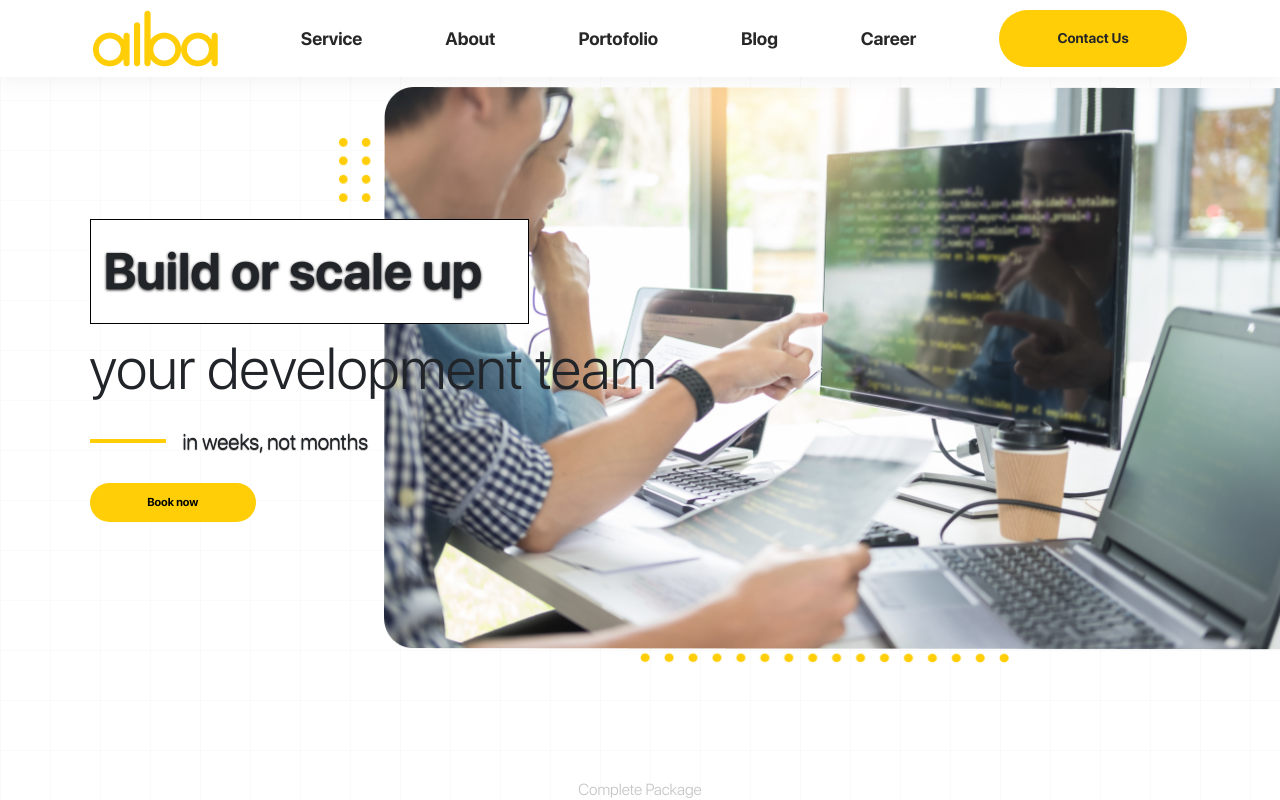
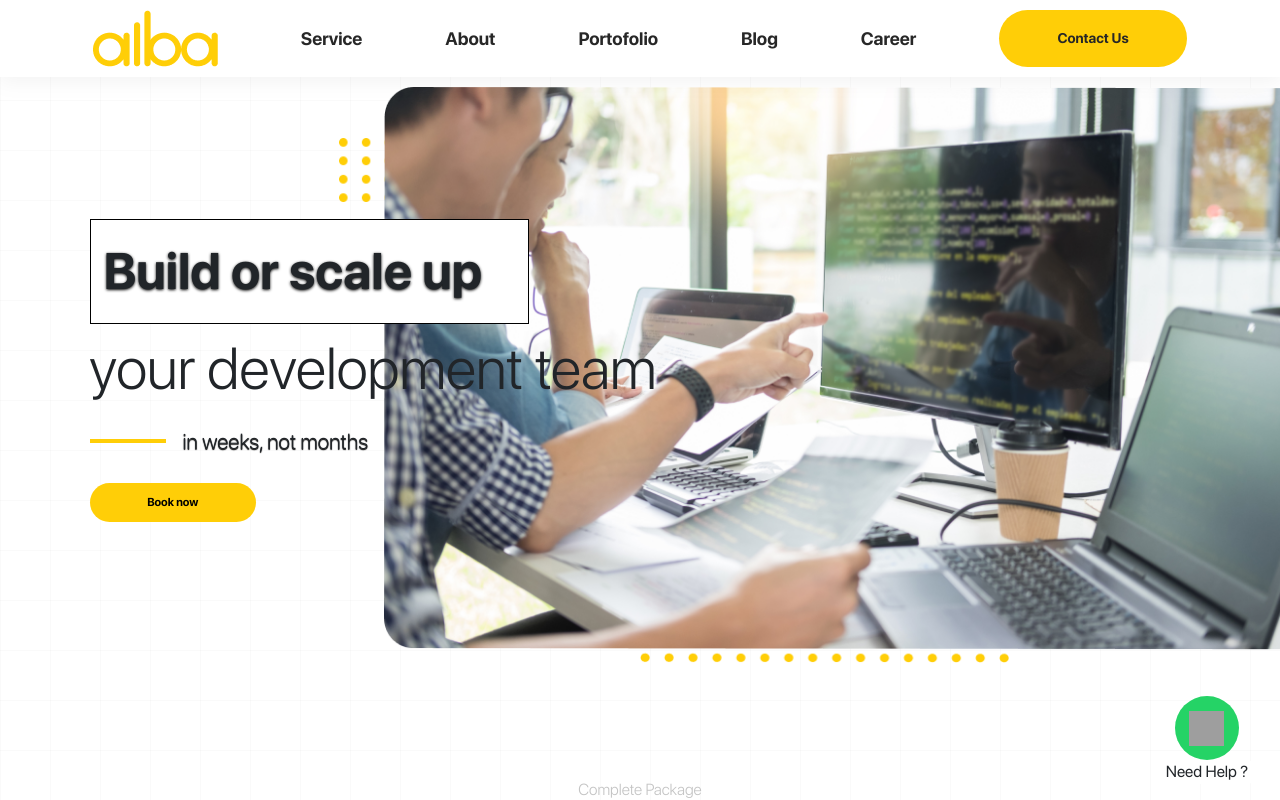
Before and after one commit to AdithiaSandi/fe-test, a React (Vite) app: page /dashboard in a window 1280 px wide. Shown: the top 800 px of the page. Built offline with nearby package versions, Linux system fonts and the light colour scheme; grey boxes are pictures that could not be loaded.

Commit message:
whatsapp button

```diff
--- a/src/pages/Dashboard.jsx
+++ b/src/pages/Dashboard.jsx
@@ -265,6 +265,13 @@ export const Dashboard = () => {
         </div>
       </div>
 
+      <div className="whatsapp-container">
+        <div className="whatsapp-btn" role="button">
+          <img src="https://cdn.simpleicons.org/whatsapp/white" alt="" />
+        </div>
+        <p>Need Help ?</p>
+      </div>
+
       <footer className="footer-container">
         <div className="footer-content">
           <div className="footer-start">
--- a/src/pages/styles/Dashboard.css
+++ b/src/pages/styles/Dashboard.css
@@ -600,3 +600,53 @@
   padding: 2vw 0;
   color: #c4c4c4;
 }
+
+/****************** FLOATING BUTTON ******************/
+
+.whatsapp-container {
+  position: fixed;
+  bottom: 0;
+  right: 0;
+  display: flex;
+  flex-wrap: wrap;
+  justify-content: center;
+  align-items: center;
+}
+
+.whatsapp-container .whatsapp-btn {
+  background-color: #25d366;
+  height: 64px;
+  width: 64px;
+  border-radius: 50px;
+  display: flex;
+  justify-content: center;
+  align-items: center;
+  text-align: center;
+  z-index: 1;
+  animation: pulse-animation 5s infinite;
+}
+
+.whatsapp-container .whatsapp-btn img {
+  height: 35px;
+  width: 35px;
+}
+
+.whatsapp-container p {
+  width: 70%;
+  text-align: center;
+  font-weight: 500;
+  background-color: white;
+  border-radius: 20px;
+}
+
+@keyframes pulse-animation {
+  0% {
+    box-shadow: 0 0 0 0px rgba(0, 0, 0, 0.2);
+  }
+  30% {
+    box-shadow: 0 0 0 20px rgba(0, 0, 0, 0);
+  }
+  100% {
+    box-shadow: transparent;
+  }
+}
```
